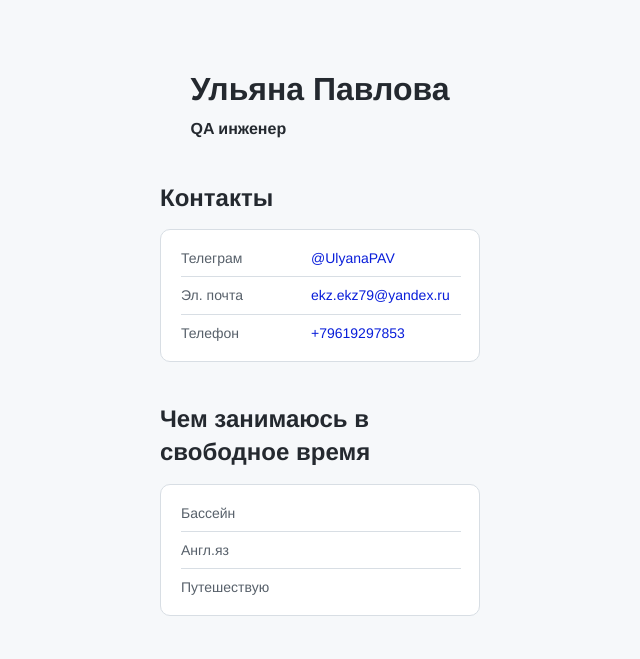
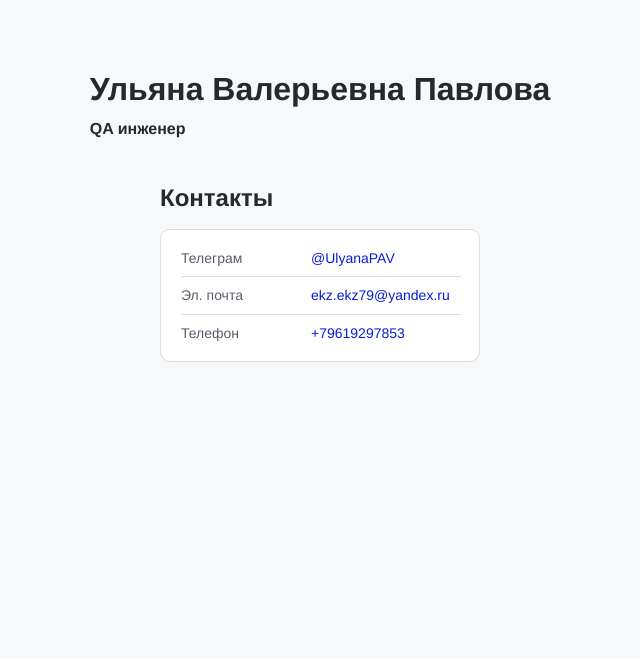
Before and after one commit to stu490/Pavlova, a plain HTML site: page index.html in a window 1280 px wide. Shown: the whole page, without its empty margins (320-960 px from the left). Drawn offline with Linux system fonts and the light colour scheme.

Commit message:
удалила чем занимаюсь в свободное время

```diff
--- a/index.html
+++ b/index.html
@@ -11,7 +11,7 @@
   <body>
     <header class="header">
 
-      <h1 class="header__title">Ульяна Павлова</h1>
+      <h1 class="header__title">Ульяна Валерьевна Павлова</h1>
       <h3 class="header__subtitle">QA инженер</h3>
     </header>
     <main>
@@ -31,23 +31,7 @@
               <p class="links__title">Телефон</p>
               <a class="linsk__link" href="телефон">+79619297853</a>
             </li>
-        </ul>
-      </section>
-      <section class="links">
-        <h2 class="links__header">Чем занимаюсь в свободное время</h2>
-        <ul class="links__container">
-          <li class="links__link">
-            <p class="links__title">Бассейн</p>
 
-          </li>
-          <li class="links__link">
-            <p class="links__title">Англ.яз</p>
-
-          </li>
-          <li class="links__link">
-            <p class="links__title">Путешествую</p>
-
-        </ul>
 
   </body>
 </html>
```
